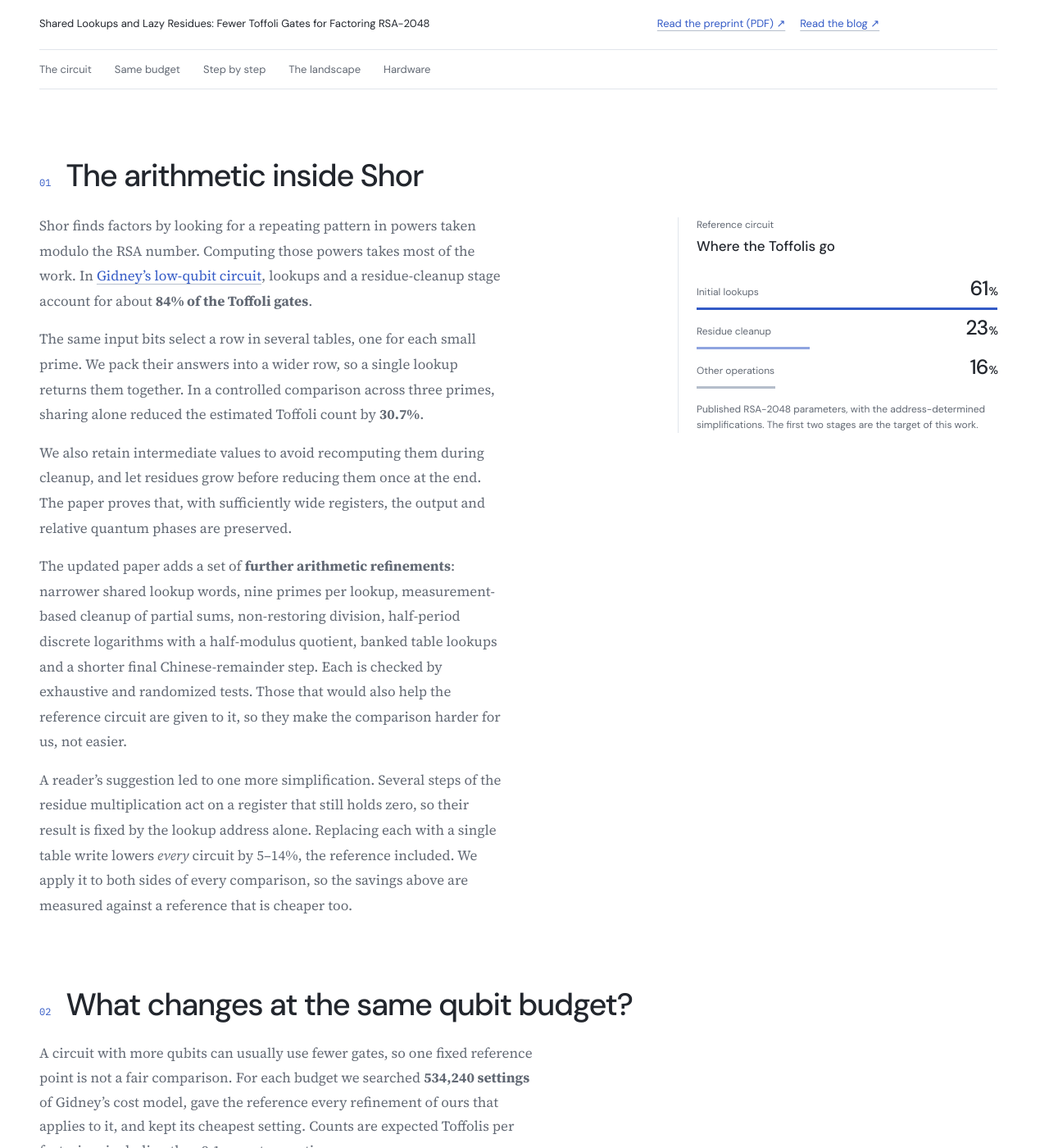
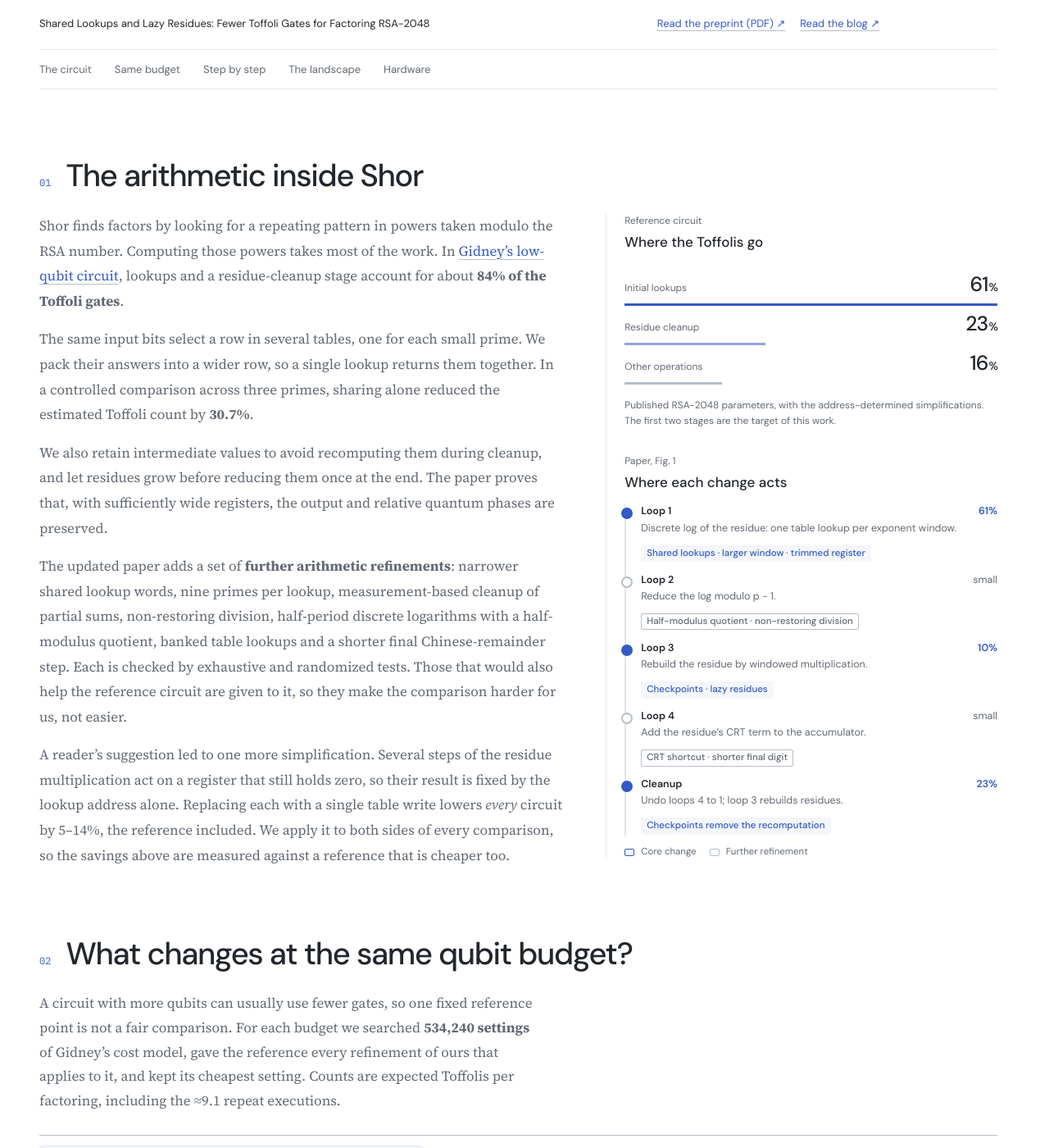
Before and after one commit to MonitSharma/portfolio, a Jekyll site: the page built from work/shor-quantum-factoring/index.html, in a window 1280 px wide and 1400 px high, scrolled down 891 px. Shown: the whole window at 82% size. Built offline with Jekyll 4.4.1, drawn with Linux system fonts in a browser that asks for light colours.

Commit message:
Fill the Shor arithmetic section with a per-loop map
Adds a 'Where each change acts' card beside the text, pins the aside while
reading, narrows the gutter, and versions shor.css so browsers fetch the
current stylesheet after a deploy.

Co-Authored-By: Claude Opus 5.5 <noreply@anthropic.com>

```diff
--- a/_includes/project-pages/shor-quantum-factoring.html
+++ b/_includes/project-pages/shor-quantum-factoring.html
@@ -62,6 +62,7 @@
     <p>The updated paper adds a set of <strong>further arithmetic refinements</strong>: narrower shared lookup words, nine primes per lookup, measurement-based cleanup of partial sums, non-restoring division, half-period discrete logarithms with a half-modulus quotient, banked table lookups and a shorter final Chinese-remainder step. Each is checked by exhaustive and randomized tests. Those that would also help the reference circuit are given to it, so they make the comparison harder for us, not easier.</p>
     <p>A reader’s suggestion led to one more simplification. Several steps of the residue multiplication act on a register that still holds zero, so their result is fixed by the lookup address alone. Replacing each with a single table write lowers <em>every</em> circuit by 5–14%, the reference included. We apply it to both sides of every comparison, so the savings above are measured against a reference that is cheaper too.</p>
   </div>
+  <aside class="shor-arithmetic-aside" aria-label="Reference circuit at a glance">
   <figure class="shor-gate-share">
       <figcaption><span class="shor-figure-number">Reference circuit</span>Where the Toffolis go</figcaption>
       <dl>
@@ -71,6 +72,18 @@
       </dl>
       <p>Published RSA-2048 parameters, with the address-determined simplifications. The first two stages are the target of this work.</p>
     </figure>
+    <figure class="shor-pipeline">
+      <figcaption><span class="shor-figure-number">Paper, Fig. 1</span>Where each change acts</figcaption>
+      <ol>
+        <li class="is-target"><div><b>Loop 1</b><span>61%</span></div><p>Discrete log of the residue: one table lookup per exponent window.</p><em>Shared lookups · larger window · trimmed register</em></li>
+        <li><div><b>Loop 2</b><span>small</span></div><p>Reduce the log modulo p − 1.</p><em class="is-refine">Half-modulus quotient · non-restoring division</em></li>
+        <li class="is-target"><div><b>Loop 3</b><span>10%</span></div><p>Rebuild the residue by windowed multiplication.</p><em>Checkpoints · lazy residues</em></li>
+        <li><div><b>Loop 4</b><span>small</span></div><p>Add the residue’s CRT term to the accumulator.</p><em class="is-refine">CRT shortcut · shorter final digit</em></li>
+        <li class="is-target"><div><b>Cleanup</b><span>23%</span></div><p>Undo loops 4 to 1; loop 3 rebuilds residues.</p><em>Checkpoints remove the recomputation</em></li>
+      </ol>
+      <p class="shor-pipeline-key"><i></i>Core change <i class="is-refine"></i>Further refinement</p>
+    </figure>
+  </aside>
   </div>
 </section>
 
--- a/_layouts/project.html
+++ b/_layouts/project.html
@@ -16,7 +16,7 @@
 </script>
 <link rel="preload" href="{{ '/assets/fonts/SourceSerif4-Variable.woff2' | relative_url }}" as="font" type="font/woff2" crossorigin>
 <link rel="stylesheet" href="{{ '/assets/css/human.css' | relative_url }}">
-{% if project.slug == 'shor-quantum-factoring' %}<link rel="stylesheet" href="{{ '/assets/css/shor.css' | relative_url }}">{% endif %}
+{% if project.slug == 'shor-quantum-factoring' %}<link rel="stylesheet" href="{{ '/assets/css/shor.css' | relative_url }}?v={{ site.time | date: '%s' }}">{% endif %}
 </head>
 <body class="editorial project-page experience experience--{{ project.slug }}">
 <a class="skip" href="#main">Skip to content</a>
--- a/assets/css/shor.css
+++ b/assets/css/shor.css
@@ -475,3 +475,31 @@ i.fam-hybrid,.ls-mark.fam-hybrid .ls-dot {background:var(--fam-hybrid); fill:var
   .shor-landscape .shor-viz-detail {grid-template-columns:1fr}
   .shor-landscape .shor-viz-detail>dl {grid-column:1; grid-row:auto}
 }
+/* Section 01: tighter columns, a pinned aside with the per-loop map */
+@media(min-width:711px) {
+  .shor-arithmetic-layout {grid-template-columns:minmax(0,640px) minmax(280px,1fr); gap:clamp(28px,4vw,52px)}
+  .shor-method-copy {max-width:none}
+}
+.shor-arithmetic-aside {position:sticky; top:24px; display:grid; gap:30px; padding-left:22px; border-left:1px solid var(--line)}
+.shor-arithmetic-aside .shor-gate-share {margin:0; padding:0; border:0}
+.shor-pipeline {margin:0}
+.shor-pipeline figcaption {font:500 17px/1.5 var(--sans)}
+.shor-pipeline ol {list-style:none; margin:14px 0 0; padding:0; counter-reset:none}
+.shor-pipeline li {position:relative; padding:0 0 12px 18px; border-left:2px solid var(--line)}
+.shor-pipeline li:last-child {padding-bottom:0}
+.shor-pipeline li::before {content:''; position:absolute; left:-6px; top:4px; width:10px; height:10px; border-radius:50%; background:var(--paper); border:2px solid var(--line-strong)}
+.shor-pipeline li.is-target::before {background:var(--accent); border-color:var(--accent)}
+.shor-pipeline li div {display:flex; justify-content:space-between; gap:10px; font:12.5px/1.4 var(--sans)}
+.shor-pipeline li b {font-weight:600; color:var(--ink)}
+.shor-pipeline li div span {color:var(--muted); font-variant-numeric:tabular-nums}
+.shor-pipeline li.is-target div span {color:var(--accent); font-weight:600}
+.shor-pipeline li p {margin:2px 0 4px; font:12.5px/1.5 var(--sans); color:var(--muted)}
+.shor-pipeline li em {display:inline-block; padding:2px 7px; border-radius:3px; background:var(--soft); color:var(--accent); font:500 11.5px/1.45 var(--sans); font-style:normal}
+.shor-pipeline li em.is-refine {background:transparent; box-shadow:inset 0 0 0 1px var(--line-strong); color:var(--muted)}
+.shor-pipeline-key {display:flex; align-items:center; gap:6px 8px; margin-top:12px; font:11.5px/1.4 var(--sans); color:var(--muted)}
+.shor-pipeline-key i {width:12px; height:9px; border-radius:2px; background:var(--soft); box-shadow:inset 0 0 0 1px var(--accent)}
+.shor-pipeline-key i.is-refine {margin-left:8px; background:transparent; box-shadow:inset 0 0 0 1px var(--line-strong)}
+@media(max-width:710px) {
+  .shor-arithmetic-layout {grid-template-columns:1fr}
+  .shor-arithmetic-aside {position:static; padding:18px 0 0; border-left:0; border-top:1px solid var(--line); grid-template-columns:repeat(auto-fit,minmax(240px,1fr))}
+}
```
Lines whose indentation alone changed are shown as unchanged.
